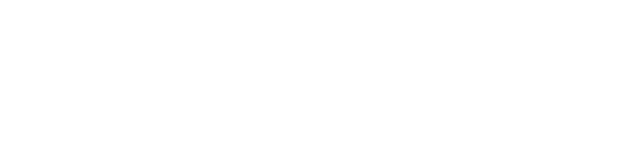
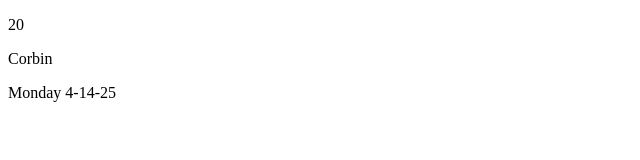
Before and after one commit to chrisjoiner1989/weather-app, a plain HTML site: page index.html in a window 1280 px wide. Shown: the whole page, without its empty margins (0-640 px from the left). Drawn offline with Linux system fonts and the light colour scheme.

Commit message:
Added HTML Structure

```diff
--- a/index.html
+++ b/index.html
@@ -1,11 +1,22 @@
 <!DOCTYPE html>
 <html lang="en">
-<head>
-    <meta charset="UTF-8">
-    <meta name="viewport" content="width=device-width, initial-scale=1.0">
-    <title>Weather app</title>
-</head>
-<body>
-
-</body>
+  <head>
+    <meta charset="UTF-8" />
+    <meta name="viewport" content="width=device-width, initial-scale=1.0" />
+    <title>Weather App</title>
+  </head>
+  <body>
+    <div class="container">
+      <div class="weather-conainer">
+        <div class="temp">
+          <p>20</p>
+        </div>
+        <div class="time_location">
+          <p>Corbin</p>
+          <p>Monday 4-14-25</p>
+        </div>
+        <div class="condition"></div>
+      </div>
+    </div>
+  </body>
 </html>
```
Also changed, not shown: app.js (deleted), script.js (added).
